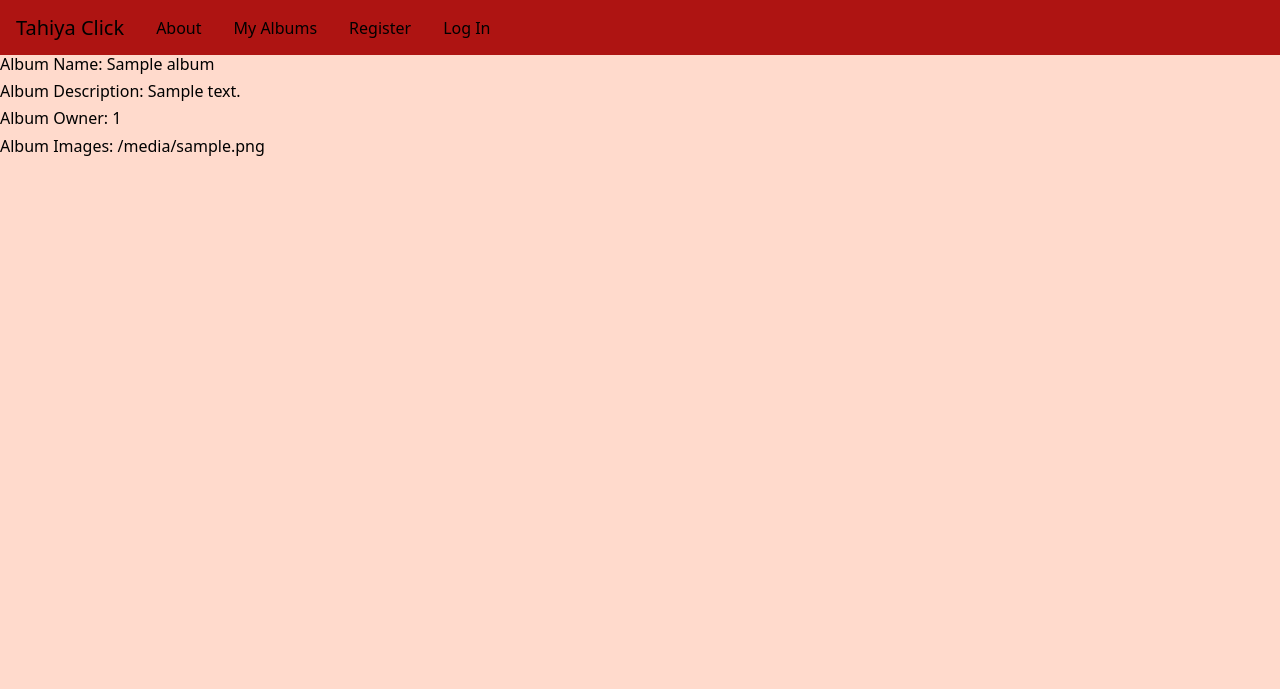
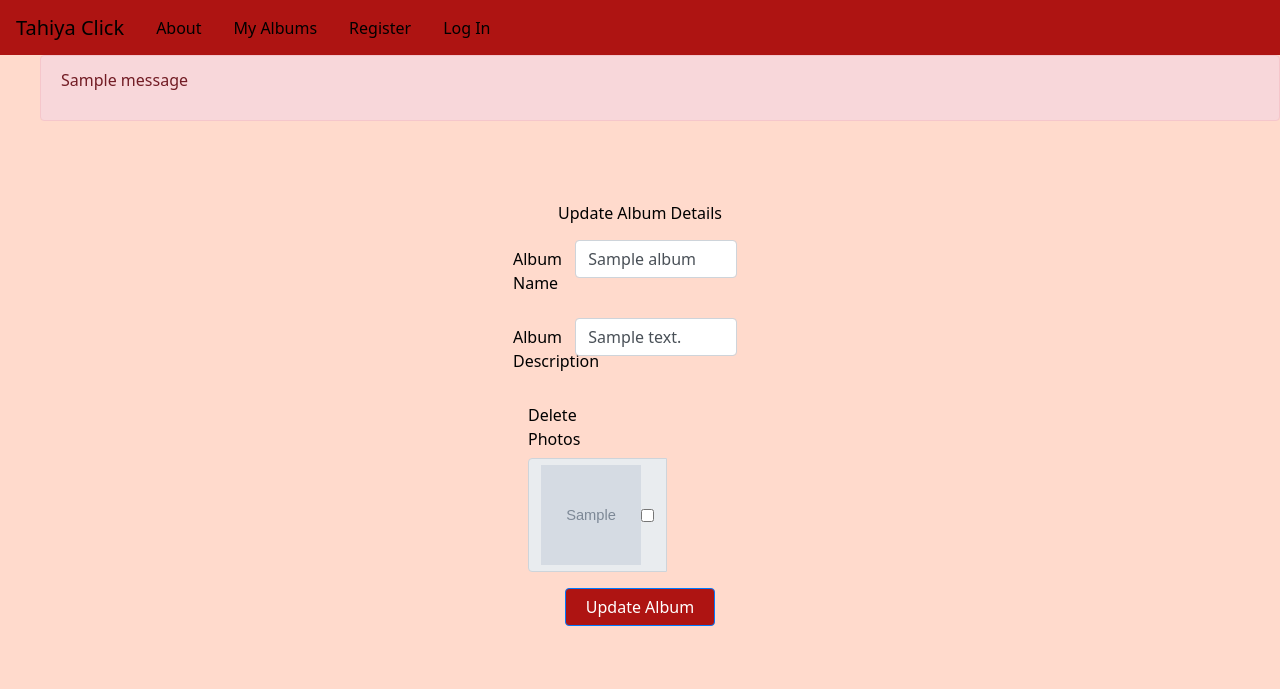
Before and after one commit to FablihaHossain/tahiya_click, a Flask app: template application/templates/updateAlbum.html in a window 1280 px wide. Shown: the top 689 px of the page. Run offline with Flask 2, Linux system fonts and the light colour scheme; the template is opened without the code that fills it: most values are stand-ins (such as "Sample title", 1, 10 or a date in 2020); grey boxes marked "Sample" are stand-in pictures; one stand-in notice (Sample message) is shown; some libraries are stand-ins or nearby versions.

Commit message:
started form for update album

```diff
--- a/application/templates/updateAlbum.html
+++ b/application/templates/updateAlbum.html
@@ -2,9 +2,51 @@
 {% block title %} <title> Update Album Page </title> {% endblock title %}
 
 {% block body %}
-<h6 class="display-5">Album Name: {{album.name}}</h6>
-<h6 class="display-5">Album Description: {{album.description}}</h6>
-<h6 class="display-5">Album Owner: {{album.owner_id}}</h6>
-<h6 class="display-5">Album Images: {{album.images}}</h6>
+	{% with messages = get_flashed_messages() %}
+	{% if messages %}
+		<ul class = flashes>
+			{% for message in messages %}
+			<div class = "alert alert-danger">
+				<p> {{message}}</p>
+			</div>
+			{% endfor %}
+		</ul>
+		{% endif %}
+	{% endwith %}
+
+<div class = "jumbotron">
+	<div class = "container text-center login-words">
+		Update Album Details
+	</div>
+	<form method = "post" enctype=multipart/form-data>
+		<div class = "form-group row">
+			<label for ="updateAlbumName" class = "col-form-label col-sm-2 add-album-words">Album Name</label>
+			<div class = "register-fields col-sm-10">
+						<input type="name" class= "form-control" name="name" value = "{{album.name}}">
+			</div>
+		</div>
+		<div class = "form-group row">
+			<label for ="updateAlbumDescription" class = "col-form-label col-sm-2 add-album-words">Album Description</label>
+			<div class = "register-fields col-sm-10">
+				<input type="description" class= "form-control" name="description" value = "{{album.description}}">
+			</div>
+		</div>
+
+		<label for ="deleteAlbumImages" class = "col-form-label col-sm-2 add-album-words">Delete Photos</label>
+	<div class="input-group mb-3">
+  		<div class="input-group-prepend">
+  			{% for image in img %}
+    		<div class="input-group-text">
+    			<img src="{{image}}" height= "100" width = "100"/>
+      			<input type="checkbox" aria-label="Checkbox for following text input" name = "images" value = {{image}}>
+    		</div>
+    		{% endfor %}
+  		</div>
+	</div>
+			<div class = "text-center">
+				<button type = "submit" class = "btn btn-primary btn-primary-block text-center"> Update Album </button>
+			</div>
+	</form>
+</div>
 
 {% endblock %}
```
